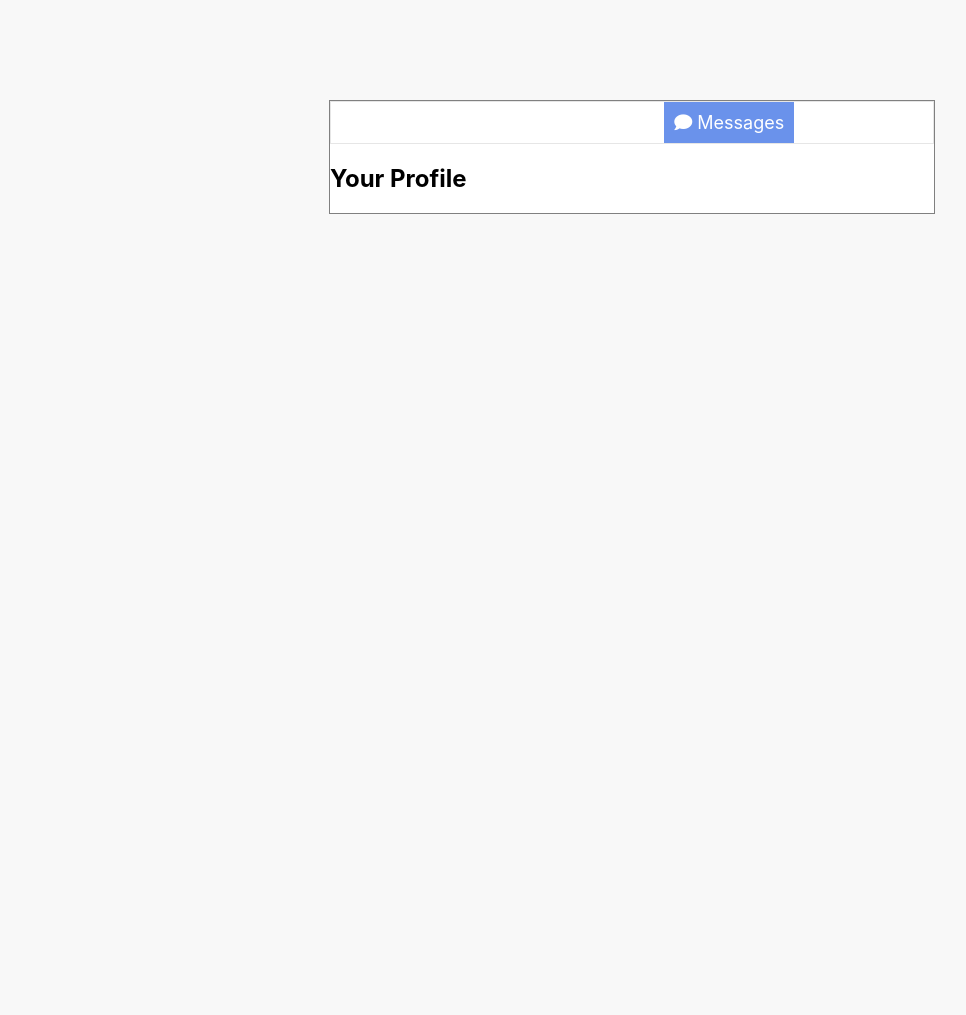
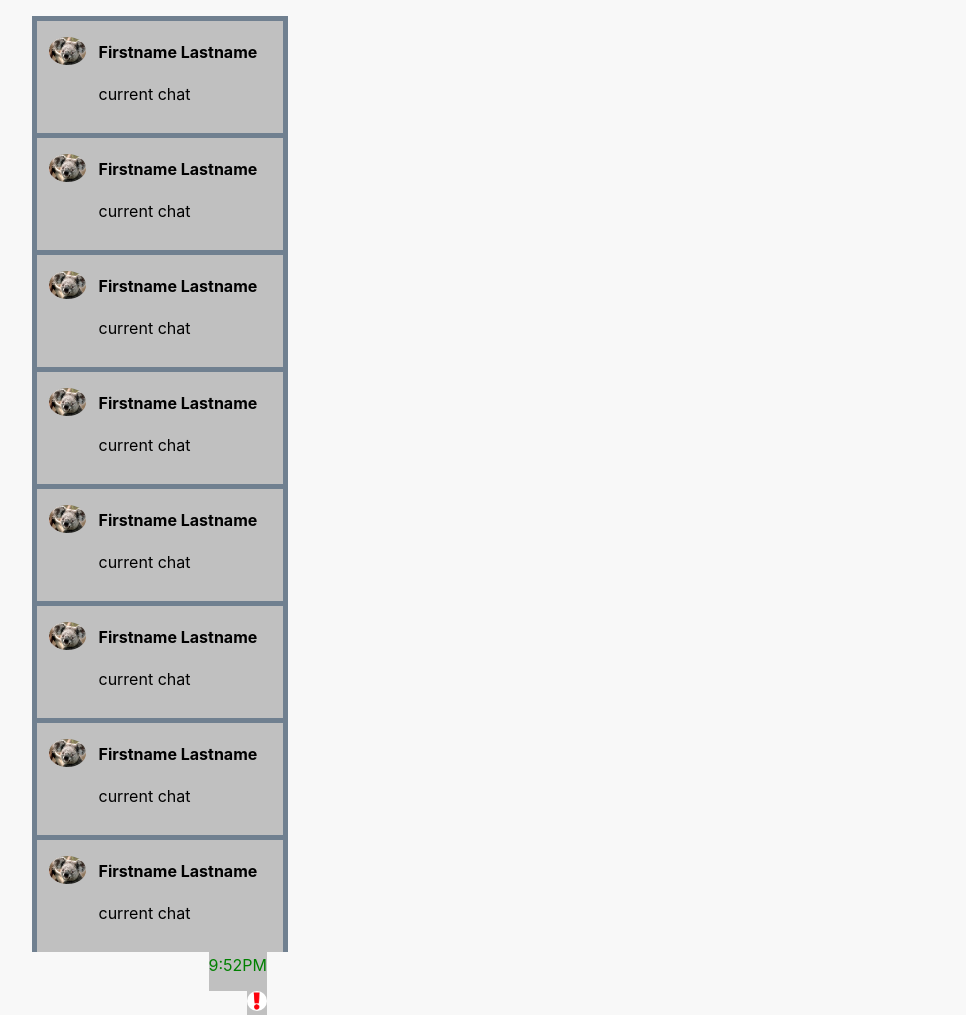
Before and after one commit to Bingaa/Internet-Computing-Project, a PHP site: page /html/messages.html in a window 1280 px wide. Shown: the whole page, without its empty margins (8-974 px from the left). Before the commit the page ends 214 px from the top, so only its background shows below. Run offline with PHP 8.4, Linux system fonts and the light colour scheme.

Commit message:
Adding conversation list

```diff
--- a/html/messages.html
+++ b/html/messages.html
@@ -6,18 +6,182 @@
 </head>
 
 <body>
-    <div class="white-card-wide" style="margin-top: 100px;">
-        <div class="topnav">
-            <a href="profile.html"><i class="fa fa-fw fa-user"></i> Profile</a>
-            <a href="contacts.html"><i class="fas fa-user-friends"></i> Contacts</a>
-            <a href="search.html"><i class="fa fa-fw fa-search"></i> Search</a>
-            <a class="active" href="messages.html"><i class="fas fa-comment"></i> Messages</a>
-            <a href="settings.html"><i class="fas fa-cog"></i> Settings</a>
+<div class="contacts-bar">
+    <ul class="conversation-list">
+        <li class="conversation">
+            <img src="../images/sample.jpg" class="profile-snap" alt="profile picture">
+            <div class="pinfo">
+                <h4>Firstname Lastname</h4>
+                <p>
+                    current chat
+                </p>
+            </div>
 
+            <div class="timestamp">
+                <p>
+                    9:52PM
+                </p>
+            </div>
+
+            <div class="notification">
+                <img class="notification active" src="../images/exclamation.png" alt="notification">
+            </div>
+        </li>
+
+        <li class="conversation">
+        <img src="../images/sample.jpg" class="profile-snap" alt="profile picture">
+        <div class="pinfo">
+            <h4>Firstname Lastname</h4>
+            <p>
+                current chat
+            </p>
         </div>
 
-        <h2>Your Profile</h2>
+        <div class="timestamp">
+            <p>
+                9:52PM
+            </p>
+        </div>
+
+        <div class="notification">
+            <img class="notification active" src="../images/exclamation.png" alt="notification">
+        </div>
+        </li>
+        <li class="conversation">
+            <img src="../images/sample.jpg" class="profile-snap" alt="profile picture">
+            <div class="pinfo">
+                <h4>Firstname Lastname</h4>
+                <p>
+                    current chat
+                </p>
+            </div>
+
+            <div class="timestamp">
+                <p>
+                    9:52PM
+                </p>
+            </div>
+
+            <div class="notification">
+                <img class="notification active" src="../images/exclamation.png" alt="notification">
+            </div>
+        </li>
+        <li class="conversation">
+            <img src="../images/sample.jpg" class="profile-snap" alt="profile picture">
+            <div class="pinfo">
+                <h4>Firstname Lastname</h4>
+                <p>
+                    current chat
+                </p>
+            </div>
+
+            <div class="timestamp">
+                <p>
+                    9:52PM
+                </p>
+            </div>
+
+            <div class="notification">
+                <img class="notification active" src="../images/exclamation.png" alt="notification">
+            </div>
+        </li>
+        <li class="conversation">
+            <img src="../images/sample.jpg" class="profile-snap" alt="profile picture">
+            <div class="pinfo">
+                <h4>Firstname Lastname</h4>
+                <p>
+                    current chat
+                </p>
+            </div>
+
+            <div class="timestamp">
+                <p>
+                    9:52PM
+                </p>
+            </div>
+
+            <div class="notification">
+                <img class="notification active" src="../images/exclamation.png" alt="notification">
+            </div>
+        </li>
+        <li class="conversation">
+            <img src="../images/sample.jpg" class="profile-snap" alt="profile picture">
+            <div class="pinfo">
+                <h4>Firstname Lastname</h4>
+                <p>
+                    current chat
+                </p>
+            </div>
+
+            <div class="timestamp">
+                <p>
+                    9:52PM
+                </p>
+            </div>
+
+            <div class="notification">
+                <img class="notification active" src="../images/exclamation.png" alt="notification">
+            </div>
+        </li>
+        <li class="conversation">
+            <img src="../images/sample.jpg" class="profile-snap" alt="profile picture">
+            <div class="pinfo">
+                <h4>Firstname Lastname</h4>
+                <p>
+                    current chat
+                </p>
+            </div>
+
+            <div class="timestamp">
+                <p>
+                    9:52PM
+                </p>
+            </div>
+
+            <div class="notification">
+                <img class="notification active" src="../images/exclamation.png" alt="notification">
+            </div>
+        </li>
+        <li class="conversation">
+            <img src="../images/sample.jpg" class="profile-snap" alt="profile picture">
+            <div class="pinfo">
+                <h4>Firstname Lastname</h4>
+                <p>
+                    current chat
+                </p>
+            </div>
+
+            <div class="timestamp">
+                <p>
+                    9:52PM
+                </p>
+            </div>
+
+            <div class="notification">
+                <img class="notification active" src="../images/exclamation.png" alt="notification">
+            </div>
+        </li>
+    </ul>
+
+</div>
+
+            <!--<div class="profilesnap">-->
+                <!--<img src="../images/sample.jpg" class="profile-snap" alt="profile picture">-->
+                <!--<h4>Firstname Lastname</h4>-->
+                <!--<p>-->
+                    <!--current chat-->
+                <!--</p>-->
+                <!--<div class="timestamp">-->
+
+                <!--</div>-->
+
+                <!--<div class="notification active">-->
+
+                <!--</div>-->
+        </div>
+
 
     </div>
 
+
 </body>
--- a/styles/styles.css
+++ b/styles/styles.css
@@ -114,3 +114,85 @@ body {
 .topnav a.active {
   background-color: rgb(106, 146, 235);
 }
+
+img.profile-snap{
+    float:left;
+    width: 15%;
+    height:auto;
+    border-radius:50%;
+    margin-left:5%;
+    margin-right:5%;
+    text-align:center;
+    margin-top:1em;
+
+}
+/*div.profile-snap{*/
+    /*background-color:silver;*/
+    /*height:7em;*/
+    /*border-style:solid;*/
+    /*border-width:5px;*/
+    /*border-bottom:none;*/
+    /*border-color:slategrey;*/
+    /*float:left;*/
+
+/*}*/
+div.pinfo{
+    float:left;
+    background-color:inherit;
+}
+div.timestamp{
+    float:right;
+    clear:right;
+    max-height:50%;
+    background-color:inherit;
+
+    margin-right:1em;
+
+}
+div.timestamp>p{
+    color:green;
+}
+div.notification{
+    float:right;
+    clear:right;
+    max-height:50%;
+    background-color:inherit;
+    margin-right:1em;
+
+}
+img.notification{
+    border-radius:50%;
+    max-height:20px;
+    background-color:inherit;
+    width:auto;
+    height:20%;
+
+    max-width:100%;
+}
+
+img.active{
+    content:url("../images/exclamation.png");
+}
+
+img.non-active{
+    content:url("https://dejpknyizje2n.cloudfront.net/svgcustom/clipart/preview/moon-7361-16029-300x300.png");
+}
+
+div.contacts-bar{
+    display:block;
+}
+ul.conversation-list{
+    float:left;
+    width:20%;
+    list-style-type:none;
+}
+li.conversation{
+    background-color:silver;
+    height:7em;
+    border-style:solid;
+    border-width:5px;
+    border-bottom:none;
+    border-color:slategrey;
+    float:left;
+
+}
```
Also changed, not shown: images/exclamation.png (added), images/sample.jpg (added).
